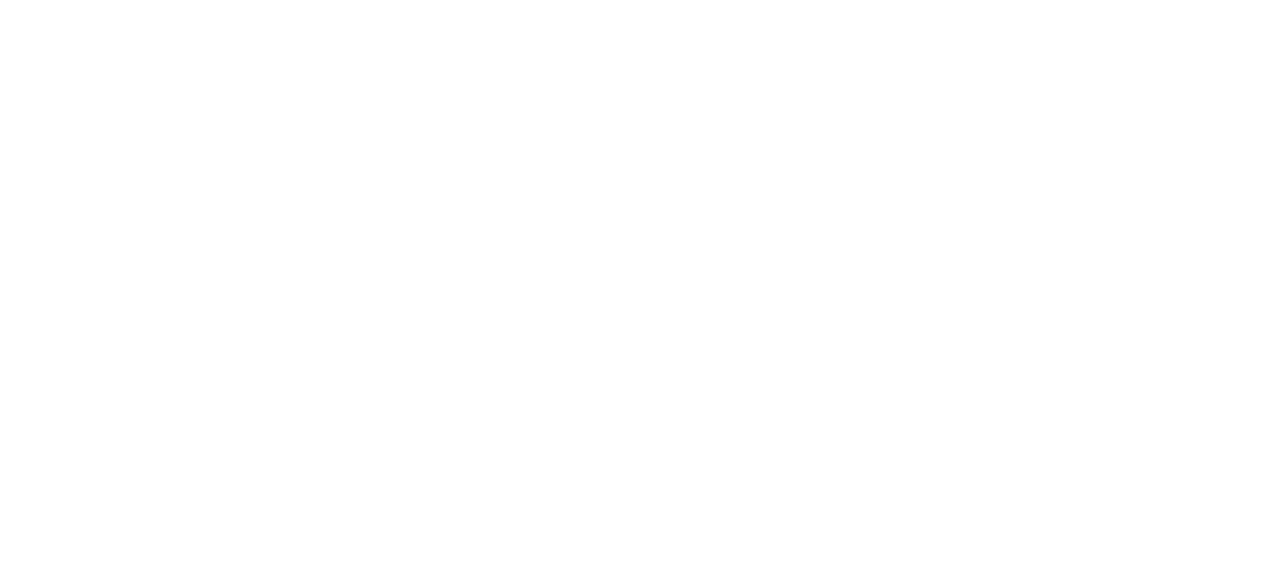
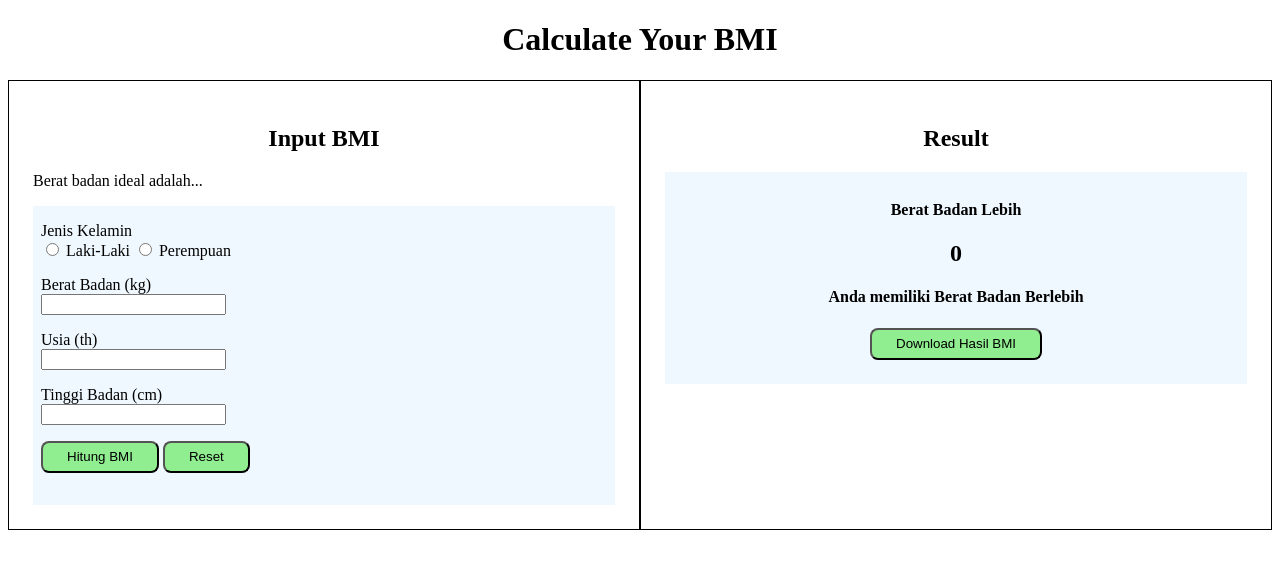
Before and after one commit to revou-fundamental-course/25-mar-24-dhaanisaputra, a plain HTML site: page index.html in a window 1280 px wide. Drawn offline with Linux system fonts and the light colour scheme.

Commit message:
slicing form
slicing form input and result

```diff
--- a/css/style.css
+++ b/css/style.css
@@ -0,0 +1,55 @@
+header>h1 {
+    text-align: center;
+}
+
+.main-container{
+    display: flex;
+}
+
+/* Display style */
+.container-item{
+    width: 100%;
+    border: 1px solid;
+    padding: 24px;
+}
+
+.container-item>h2{
+    text-align: center;
+}
+
+.container-result, .container-form {
+    text-align: center;
+    background-color: aliceblue;
+    padding-top: 8px;
+    padding-bottom: 24px;
+}
+
+.container-form {
+    text-align: left;
+    background-color: aliceblue;
+}
+
+.container-form>div {
+    padding: 8px;
+}
+
+.form-item {
+    height: 24px;
+    border: 0px;
+    border-radius: 8px;
+    background-color: blanchedalmond;
+}
+
+button {
+    height: 32px;
+    border: 0%;
+    padding-right: 24px;
+    padding-left: 24px;
+    background-color: lightgreen;
+    border-radius: 8px;
+}
+
+.calculate-button {
+    background-color: coral;
+    color: white;
+}
--- a/index.html
+++ b/index.html
@@ -4,7 +4,62 @@
     <link rel="stylesheet" href="css/style.css">
 </head>
 
+
 <body>
+    <header>
+        <h1>Calculate Your BMI</h1>
+    </header>
+    <main>
+        <div class="main-container">
+            <!-- Form Input Display  -->
+            <div class="container-item">
+                <h2>Input BMI</h2>
+                <section>
+                    <p>Berat badan ideal adalah... </p>
+                </section>
+
+                <section class="container-form">
+                    <div>
+                        <label>Jenis Kelamin</label> <br/>
+                        <input type="radio" name="gender" id="gender-man">
+                        <label for="gender-man">Laki-Laki</label>
+                        <input type="radio" name="gender" id="gender-woman">
+                        <label for="gender-woman">Perempuan</label>
+                    </div>
+                    <div>
+                        <label>Berat Badan (kg)</label> <br/>
+                        <input type="number">
+                    </div>
+                    <div>
+                        <label>Usia (th)</label> <br/>
+                        <input type="number">
+                    </div>
+                    <div>
+                        <label>Tinggi Badan (cm)</label> <br/>
+                        <input type="number">
+                    </div>
+                    <div>
+                        <button type="button" id="calculate-button">Hitung BMI</button>
+                        <button type="button">Reset</button>
+                    </div>
+                </section>
+            </div>
+
+            <!-- Result Display -->
+            <div class="container-item">
+                <h2>Result</h2>
+                <section class="container-result">
+                    <h4>Berat Badan Lebih</h4>
+                    <h1>0</h1>
+                    <h4>Anda memiliki Berat Badan Berlebih</h4>
+                    <button type="button">Download Hasil BMI</button>
+                </section>
+            </div>
+        </div>
+    </main>
+    <footer>
+
+    </footer>
     <script src="js/script.js"></script>
 </body>
 </html>
```
